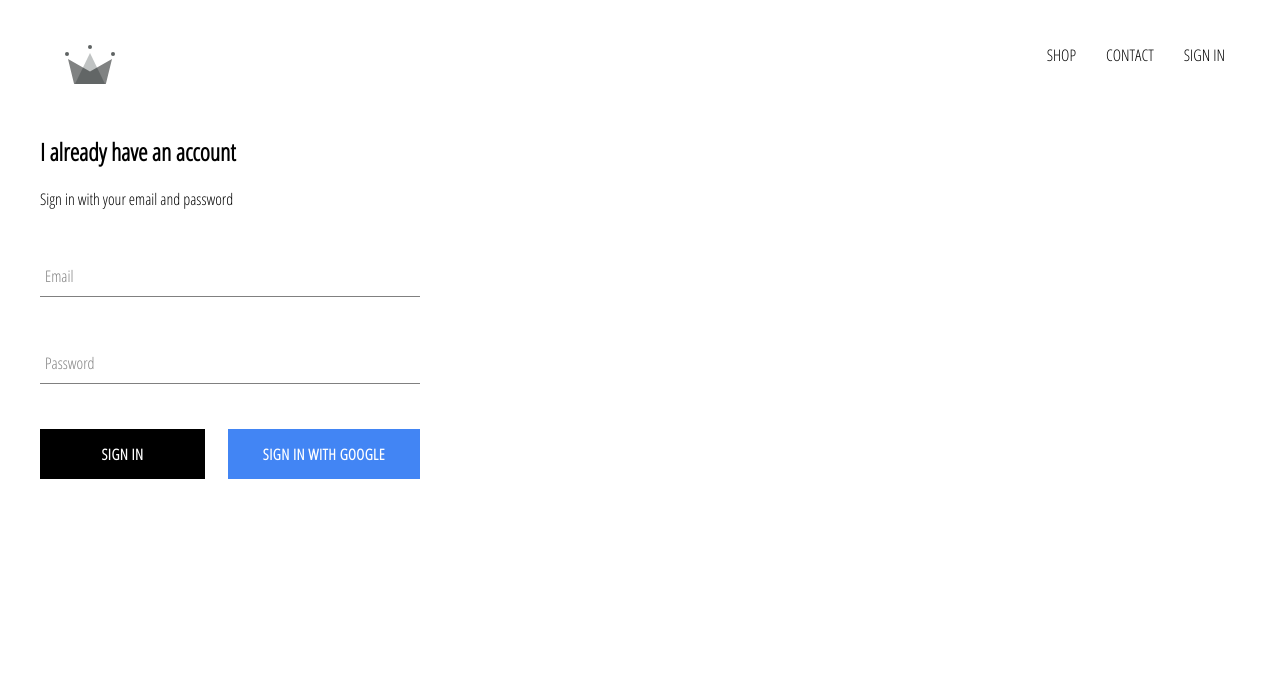
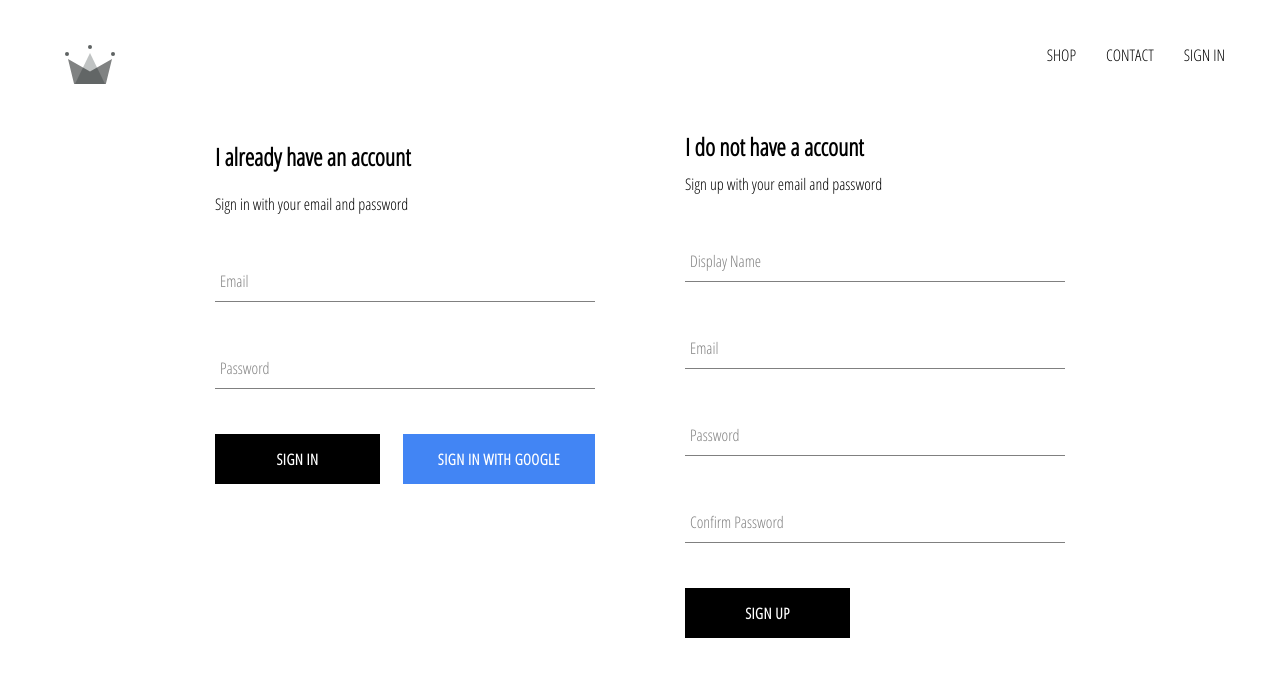
Before and after one commit to ChuongTran22662/webApp_Reactjs, a React (Create React App) app: page /signin in a window 1280 px wide. Shown: the top 676 px of the page. Built offline with nearby package versions, Linux system fonts and the light colour scheme; no server answers.

Commit message:
finish signin and signup

```diff
--- a/src/App.js
+++ b/src/App.js
@@ -6,7 +6,7 @@ import HomePage from './pages/homepage/homepage.component';
 import ShopPage from './pages/shop/shop.component';
 import Header from './components/header/header.component';
 import SignInAndSignUpPage from './pages/sign-in-and-sign-up/sign-in-and-sign-up.component';
-import { auth } from './firebase/firebase.utils';
+import { auth, createUserProfileDocument } from './firebase/firebase.utils';
 
 class App extends React.Component {
 
@@ -21,10 +21,22 @@ class App extends React.Component {
   unsubscribeFromAuth = null;
 
   componentDidMount() {
+    this.unsubscribeFromAuth = auth.onAuthStateChanged(async userAuth => {
+      if (userAuth) {
+        const userRef = await createUserProfileDocument(userAuth);
 
-    this.unsubscribeFromAuth = auth.onAuthStateChanged(user => {
-      this.setState({ currentUser: user })
-    })
+        userRef.onSnapshot(snapShot => {
+          this.setState({
+            currentUser: {
+              id: snapShot.id,
+              ...snapShot.data()
+            }
+          });
+        });
+      }
+
+      this.setState({ currentUser: userAuth });
+    });
   }
 
   componentWillUnmount() {
--- /dev/null
+++ b/src/components/sign-up/sign-up.component.jsx
@@ -0,0 +1,103 @@
+import React from 'react';
+
+import FormInput from '../form-input/form-input.component';
+import CustomButton from '../custom-button/custom-button.component';
+
+import { auth, createUserProfileDocument } from '../../firebase/firebase.utils';
+
+import './sign-up.styles.scss';
+
+class SignUp extends React.Component {
+    constructor() {
+        super();
+
+        this.state = {
+            displayName: '',
+            email: '',
+            password: '',
+            confirmPassword: ''
+        };
+    }
+
+    handleSubmit = async event => {
+        event.preventDefault();
+
+        const { displayName, email, password, confirmPassword } = this.state;
+
+        if (password !== confirmPassword) {
+            alert("passwords don't match");
+            return;
+        }
+
+        try {
+            const { user } = await auth.createUserWithEmailAndPassword(
+                email,
+                password
+            );
+
+            await createUserProfileDocument(user, { displayName });
+
+            this.setState({
+                displayName: '',
+                email: '',
+                password: '',
+                confirmPassword: ''
+            });
+        } catch (error) {
+            console.error(error);
+        }
+    };
+
+    handleChange = event => {
+        const { name, value } = event.target;
+
+        this.setState({ [name]: value });
+    };
+
+    render() {
+        const { displayName, email, password, confirmPassword } = this.state;
+        return (
+            <div className='sign-up'>
+                <h2 className='title'>I do not have a account</h2>
+                <span>Sign up with your email and password</span>
+                <form className='sign-up-form' onSubmit={this.handleSubmit}>
+                    <FormInput
+                        type='text'
+                        name='displayName'
+                        value={displayName}
+                        onChange={this.handleChange}
+                        label='Display Name'
+                        required
+                    />
+                    <FormInput
+                        type='email'
+                        name='email'
+                        value={email}
+                        onChange={this.handleChange}
+                        label='Email'
+                        required
+                    />
+                    <FormInput
+                        type='password'
+                        name='password'
+                        value={password}
+                        onChange={this.handleChange}
+                        label='Password'
+                        required
+                    />
+                    <FormInput
+                        type='password'
+                        name='confirmPassword'
+                        value={confirmPassword}
+                        onChange={this.handleChange}
+                        label='Confirm Password'
+                        required
+                    />
+                    <CustomButton type='submit'>SIGN UP</CustomButton>
+                </form>
+            </div>
+        );
+    }
+}
+
+export default SignUp;
--- /dev/null
+++ b/src/components/sign-up/sign-up.styles.scss
@@ -0,0 +1,9 @@
+.sign-up {
+    display: flex;
+    flex-direction: column;
+    width: 380px;
+
+    .title {
+      margin: 10px 0;
+    }
+  }
--- a/src/firebase/firebase.utils.js
+++ b/src/firebase/firebase.utils.js
@@ -15,6 +15,31 @@ const config = {
 
 firebase.initializeApp(config);
 
+export const createUserProfileDocument = async (userAuth, additionalData) => {
+    if (!userAuth) return;
+
+    const userRef = firestore.doc(`users/${userAuth.uid}`);
+
+    const snapShot = await userRef.get();
+
+    if (!snapShot.exists) {
+        const { displayName, email } = userAuth;
+        const createdAt = new Date();
+        try {
+            await userRef.set({
+                displayName,
+                email,
+                createdAt,
+                ...additionalData
+            });
+        } catch (error) {
+            console.log('error creating user', error.message);
+        }
+    }
+
+    return userRef;
+};
+
 export const auth = firebase.auth();
 export const firestore = firebase.firestore();
 
--- a/src/pages/sign-in-and-sign-up/sign-in-and-sign-up.component.jsx
+++ b/src/pages/sign-in-and-sign-up/sign-in-and-sign-up.component.jsx
@@ -1,10 +1,14 @@
 import React from 'react';
 import './sign-in-and-sign-up.styles.scss';
 import SignIn from '../../components/sign-in/sign-in.component';
+import SignUp from '../../components/sign-up/sign-up.component';
 
 const SignInAndSignUpPage = () => {
     return (
-        <SignIn />
+        <div className='sign-in-and-sign-up'>
+            <SignIn />
+            <SignUp />
+        </div>
     )
 };
 
--- a/src/pages/sign-in-and-sign-up/sign-in-and-sign-up.styles.scss
+++ b/src/pages/sign-in-and-sign-up/sign-in-and-sign-up.styles.scss
@@ -0,0 +1,6 @@
+.sign-in-and-sign-up {
+    width: 850px;
+    display: flex;
+    justify-content: space-between;
+    margin: 30px auto;
+  }
```
